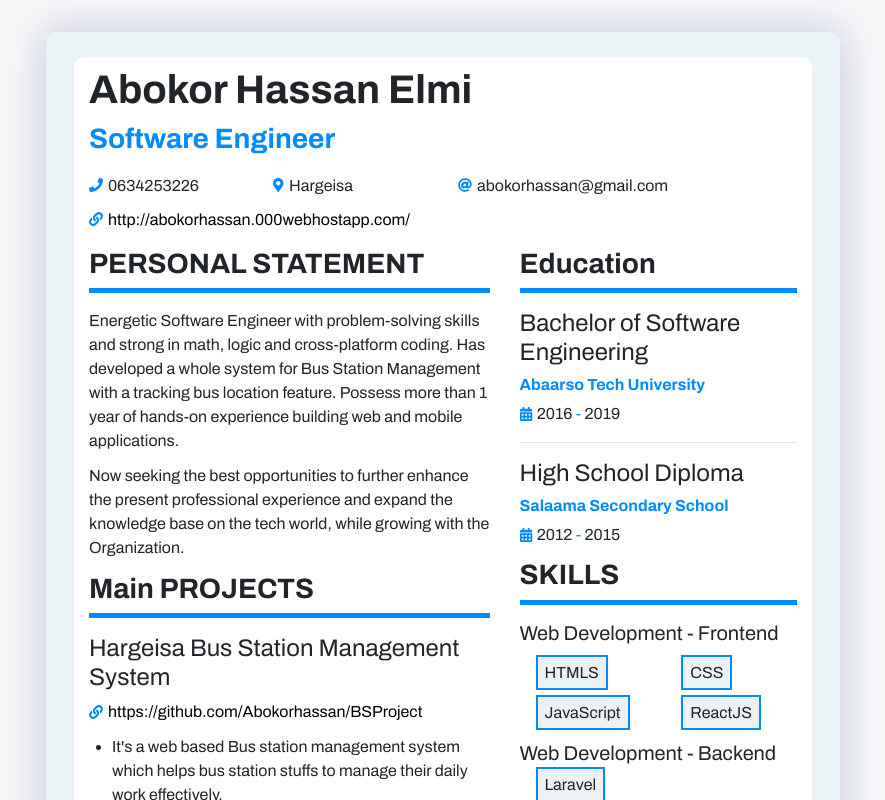
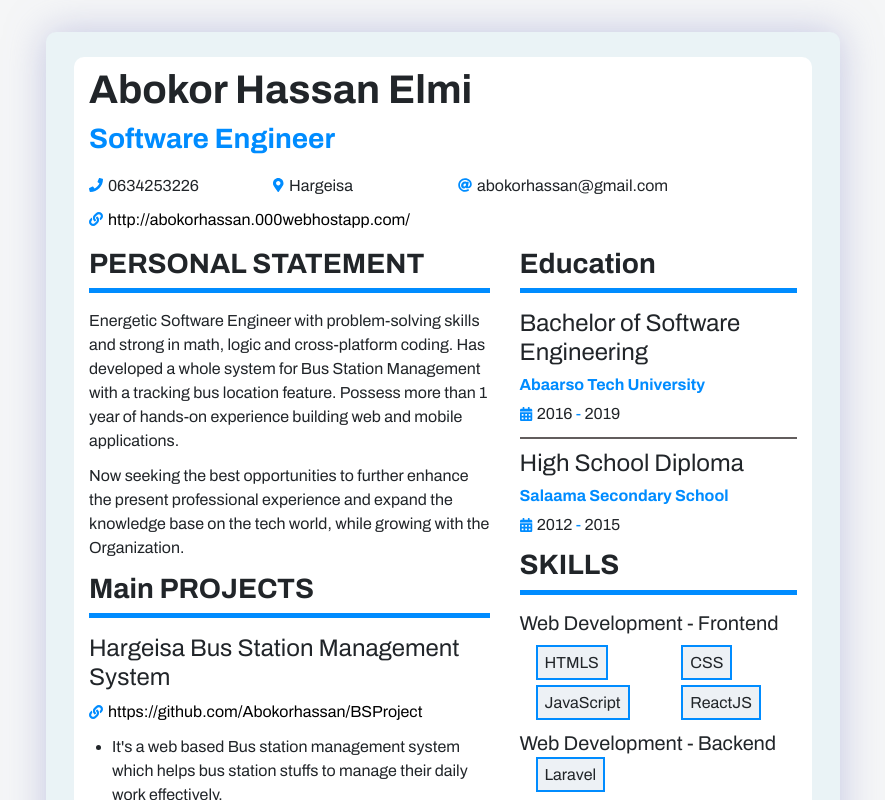
Before and after one commit to Abokorhassan/abokor-resume, a React (Create React App) app: page / in a window 1280 px wide. Shown: the whole page, without its empty margins (197-1082 px from the left). Built offline with nearby package versions, Linux system fonts and the light colour scheme.

Commit message:
styled the "hr" divider in Educaiton Section

```diff
--- a/src/components/main/index.css
+++ b/src/components/main/index.css
@@ -46,3 +46,10 @@ h6 {
 .span-languages {
   border-bottom: 2px solid #008cff;
 }
+
+.hr-divider {
+  margin-top: 0;
+  border: 0;
+  border-top: 2px solid rgb(98, 93, 93);
+  margin-bottom: 10px;
+}
```
